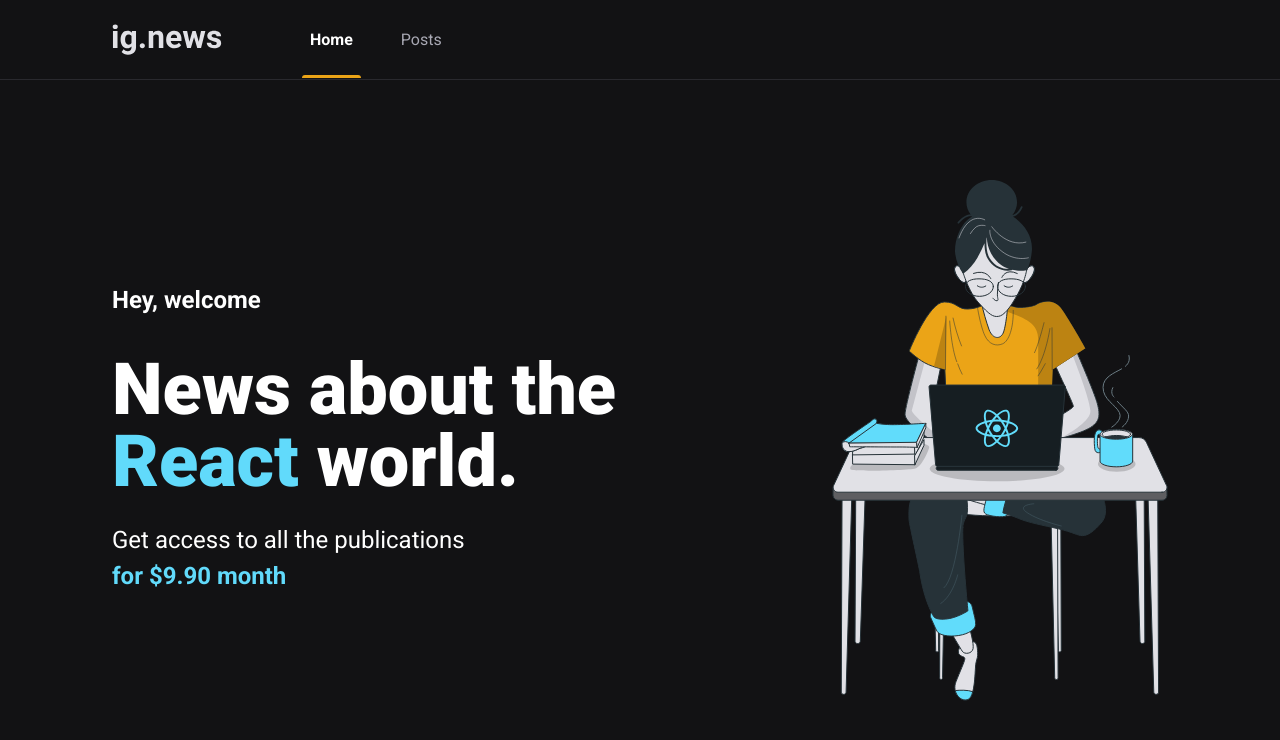
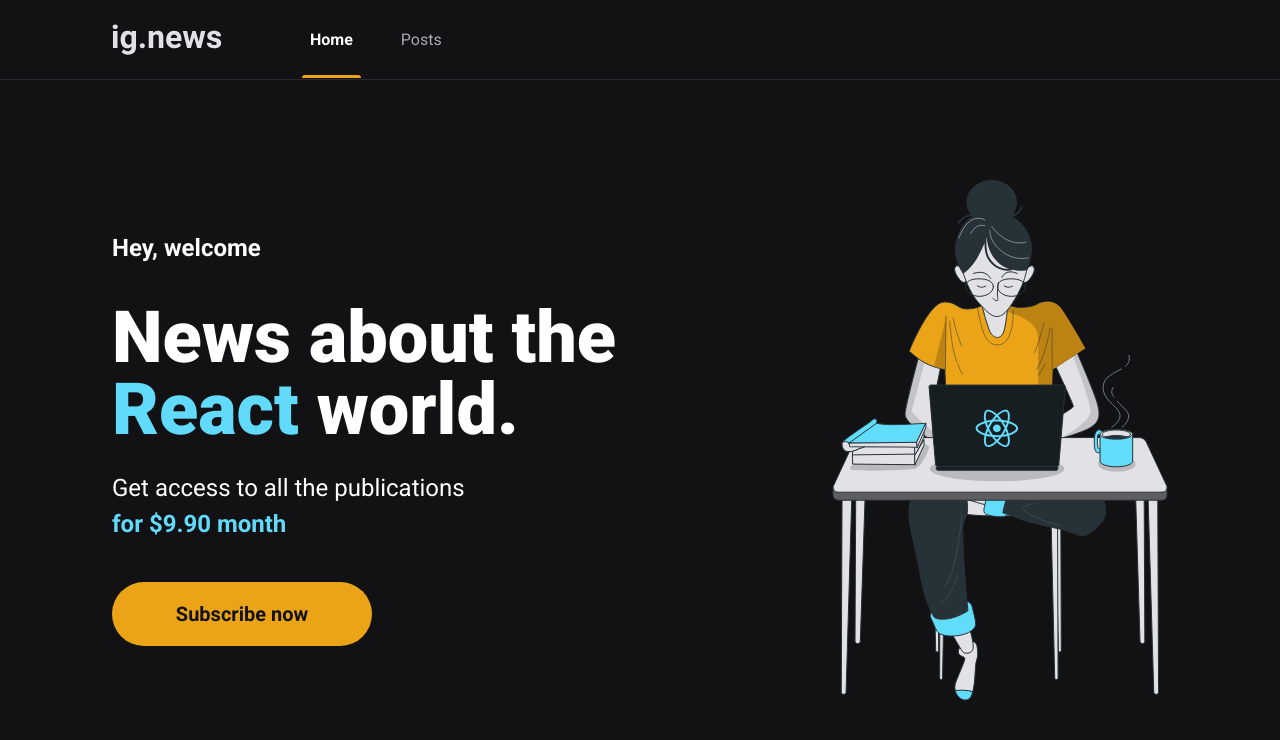
Before and after one commit to mestreshake/ig.news, a Next.js app: page / in a window 1280 px wide. Shown: the top 740 px of the page. Built offline with nearby package versions, Linux system fonts and the light colour scheme.

Commit message:
feat: Subscribe button created and stylized

```diff
--- /dev/null
+++ b/src/components/SubscribeButton/index.tsx
@@ -0,0 +1,5 @@
+import { Button } from "./styles";
+
+export function SubscribeButton() {
+  return <Button type="button">Subscribe now</Button>;
+}
--- /dev/null
+++ b/src/components/SubscribeButton/styles.ts
@@ -0,0 +1,22 @@
+import styled from "styled-components";
+
+export const Button = styled.button`
+  width: 260px;
+  height: 4rem;
+  border: 0;
+  border-radius: 2rem;
+  background: var(--yellow-500);
+  color: var(--gray-900);
+  font-size: 1.25rem;
+  font-weight: bold;
+
+  display: flex;
+  align-items: center;
+  justify-content: center;
+
+  transition: filter 0.2s;
+
+  &:hover {
+    filter: brightness(0.8);
+  }
+`;
--- a/src/pages/index.tsx
+++ b/src/pages/index.tsx
@@ -3,6 +3,7 @@
 import Image from "next/image";
 import styled from "styled-components";
 import avatarImg from "../../public/images/avatar.svg";
+import { SubscribeButton } from "../components/SubscribeButton";
 
 const Container = styled.main`
   max-width: 1120px;
@@ -44,6 +45,10 @@
       font-weight: bold;
     }
   }
+
+  button {
+    margin-top: 2.5rem;
+  }
 `;
 
 const Home: NextPage = () => {
@@ -64,6 +69,7 @@
             <br />
             <span>for $9.90 month</span>
           </p>
+          <SubscribeButton />
         </Content>
         <Image src={avatarImg} alt="Girl coding" />
       </Container>
```
